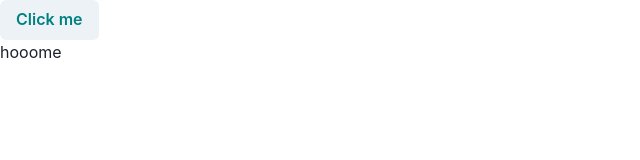
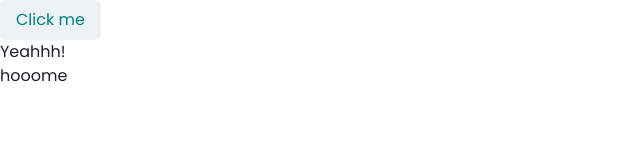
Before and after one commit to psycoder01/font-site-client, a React (Create React App) app: page / in a window 1280 px wide. Shown: the top 160 px of the page, without its empty margins (0-640 px from the left). Built offline with nearby package versions, Linux system fonts and the light colour scheme.

Commit message:
theme setup and fonts implemented

```diff
--- a/package.json
+++ b/package.json
@@ -5,6 +5,7 @@
   "dependencies": {
     "@chakra-ui/react": "^1.6.2",
     "@chakra-ui/theme": "^1.9.0",
+    "@chakra-ui/theme-tools": "^1.1.7",
     "@emotion/react": "^11",
     "@emotion/styled": "^11",
     "@testing-library/jest-dom": "^5.11.4",
--- a/public/index.html
+++ b/public/index.html
@@ -9,22 +9,13 @@
       name="description"
       content="Web site created using create-react-app"
     />
-    <link rel="apple-touch-icon" href="%PUBLIC_URL%/logo192.png" />
-    <!--
-      manifest.json provides metadata used when your web app is installed on a
-      user's mobile device or desktop. See https://developers.google.com/web/fundamentals/web-app-manifest/
-    -->
     <link rel="manifest" href="%PUBLIC_URL%/manifest.json" />
-    <!--
-      Notice the use of %PUBLIC_URL% in the tags above.
-      It will be replaced with the URL of the `public` folder during the build.
-      Only files inside the `public` folder can be referenced from the HTML.
-
-      Unlike "/favicon.ico" or "favicon.ico", "%PUBLIC_URL%/favicon.ico" will
-      work correctly both with client-side routing and a non-root public URL.
-      Learn how to configure a non-root public URL by running `npm run build`.
-    -->
-    <title>React App</title>
+    <link rel="preconnect" href="https://fonts.gstatic.com" />
+    <link
+      href="https://fonts.googleapis.com/css2?family=Poppins&display=swap"
+      rel="stylesheet"
+    />
+    <title>Fonts Site</title>
   </head>
   <body>
     <noscript>You need to enable JavaScript to run this app.</noscript>
--- a/src/App.tsx
+++ b/src/App.tsx
@@ -4,7 +4,7 @@ import {
   Switch,
   BrowserRouter as Router,
 } from 'react-router-dom';
-import { Box, Button } from '@chakra-ui/react';
+import { Box, Button, useColorMode, Text } from '@chakra-ui/react';
 
 import './App.css';
 import { Routes } from './interfaces';
@@ -28,9 +28,13 @@ const routes: Array<Routes> = [
 ];
 
 function App() {
+  const { colorMode, toggleColorMode } = useColorMode();
   return (
     <Box>
-      <Button color="primary"> Click me</Button>
+      <Button color="primary" onClick={toggleColorMode}>
+        Click me
+      </Button>
+      <Text>Yeahhh!</Text>
       <Router>
         <Switch>
           {routes.map((route) => {
--- a/src/index.css
+++ b/src/index.css
@@ -1,13 +1,3 @@
 body {
   margin: 0;
-  font-family: -apple-system, BlinkMacSystemFont, 'Segoe UI', 'Roboto', 'Oxygen',
-    'Ubuntu', 'Cantarell', 'Fira Sans', 'Droid Sans', 'Helvetica Neue',
-    sans-serif;
-  -webkit-font-smoothing: antialiased;
-  -moz-osx-font-smoothing: grayscale;
 }
-
-code {
-  font-family: source-code-pro, Menlo, Monaco, Consolas, 'Courier New',
-    monospace;
-}
--- a/src/index.tsx
+++ b/src/index.tsx
@@ -5,7 +5,7 @@ import App from './App';
 import reportWebVitals from './reportWebVitals';
 import { ChakraProvider } from '@chakra-ui/react';
 
-import { theme } from './utils/theme';
+import theme from './utils/theme';
 
 ReactDOM.render(
   <React.StrictMode>
--- a/src/utils/theme.ts
+++ b/src/utils/theme.ts
@@ -1,7 +1,31 @@
 import { extendTheme } from '@chakra-ui/react';
 
-export const theme = extendTheme({
-  colors: {
-    primary: 'teal',
+const colors = {
+  primary: 'teal',
+  secondary: 'gray',
+};
+
+const fonts = {
+  body: 'poppins',
+  p: 'poppins',
+  text: 'poppins',
+};
+
+const components = {
+  Button: {
+    baseStyle: {
+      fontWeight: 500,
+      fontSize: 14,
+    },
+  },
+};
+
+export default extendTheme({
+  colors,
+  fonts,
+  components,
+  config: {
+    initialColorMode: 'light',
+    useSystemColorMode: false,
   },
 });
```
Also changed, not shown: 1 other file (tests, documents, lock files or other folders).
